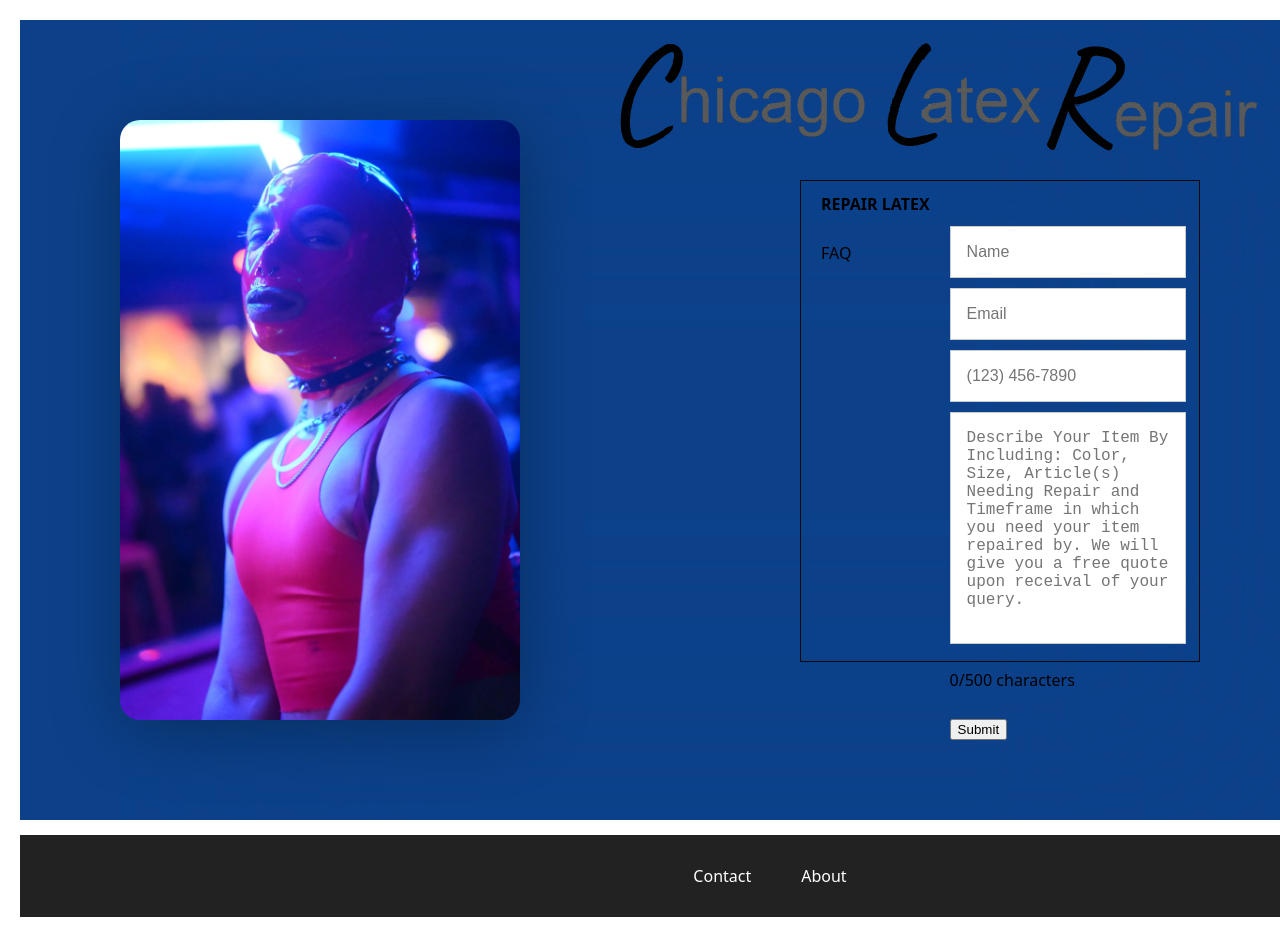
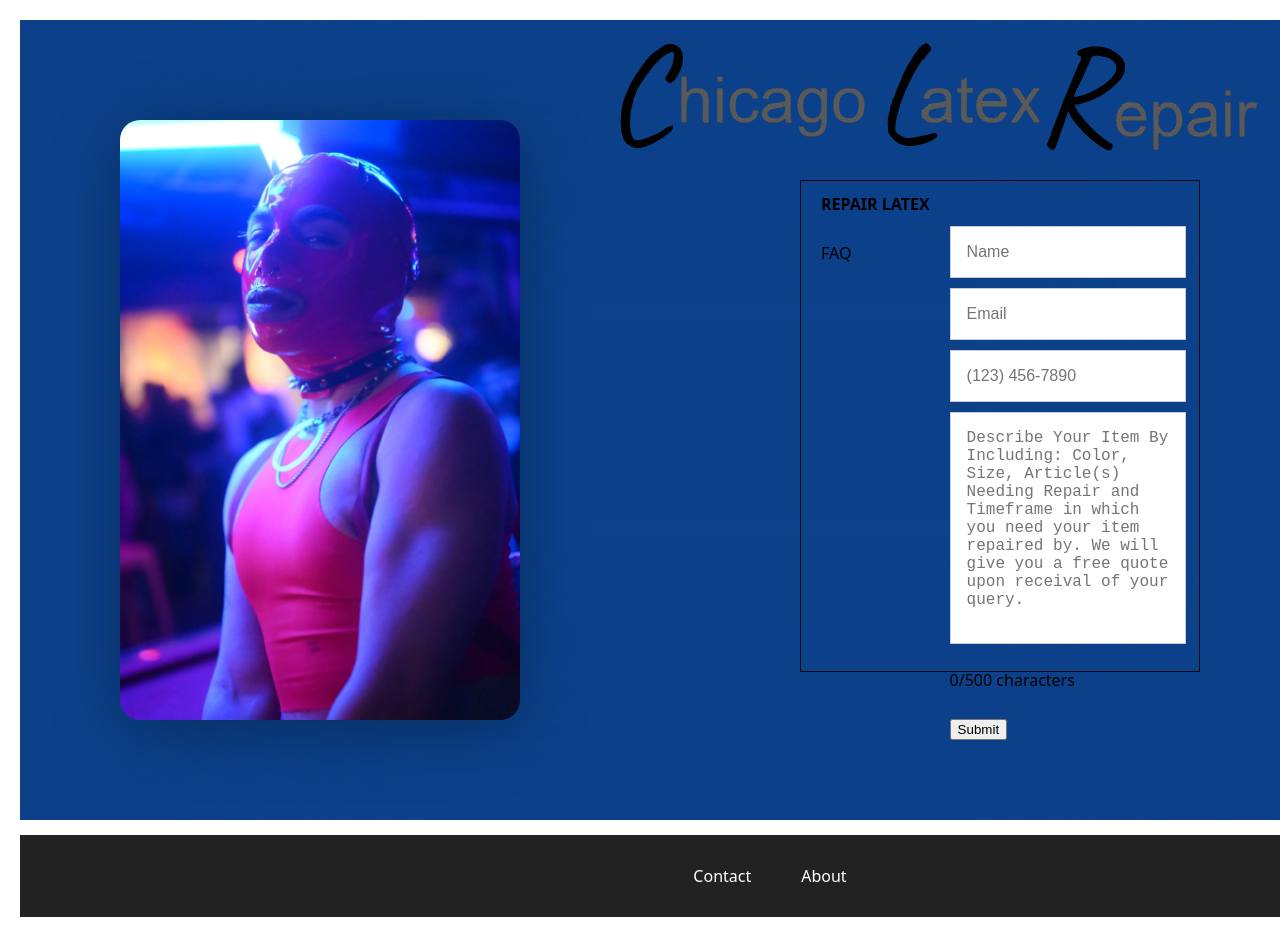
Before and after one commit to jdsciencelux/booking-system, a React (Vite) app: page / in a window 1280 px wide. Shown: the top 937 px of the page. Built offline with nearby package versions, Linux system fonts and the light colour scheme; no server answers.

Commit message:
Update index.css

```diff
--- a/src/index.css
+++ b/src/index.css
@@ -50,7 +50,7 @@ body {
 top: 180px;
 position: absolute;
 left: 800px;
-height:480px;
+height:490px;
 border: 1px solid #0a0a0a;
 
 }
```
